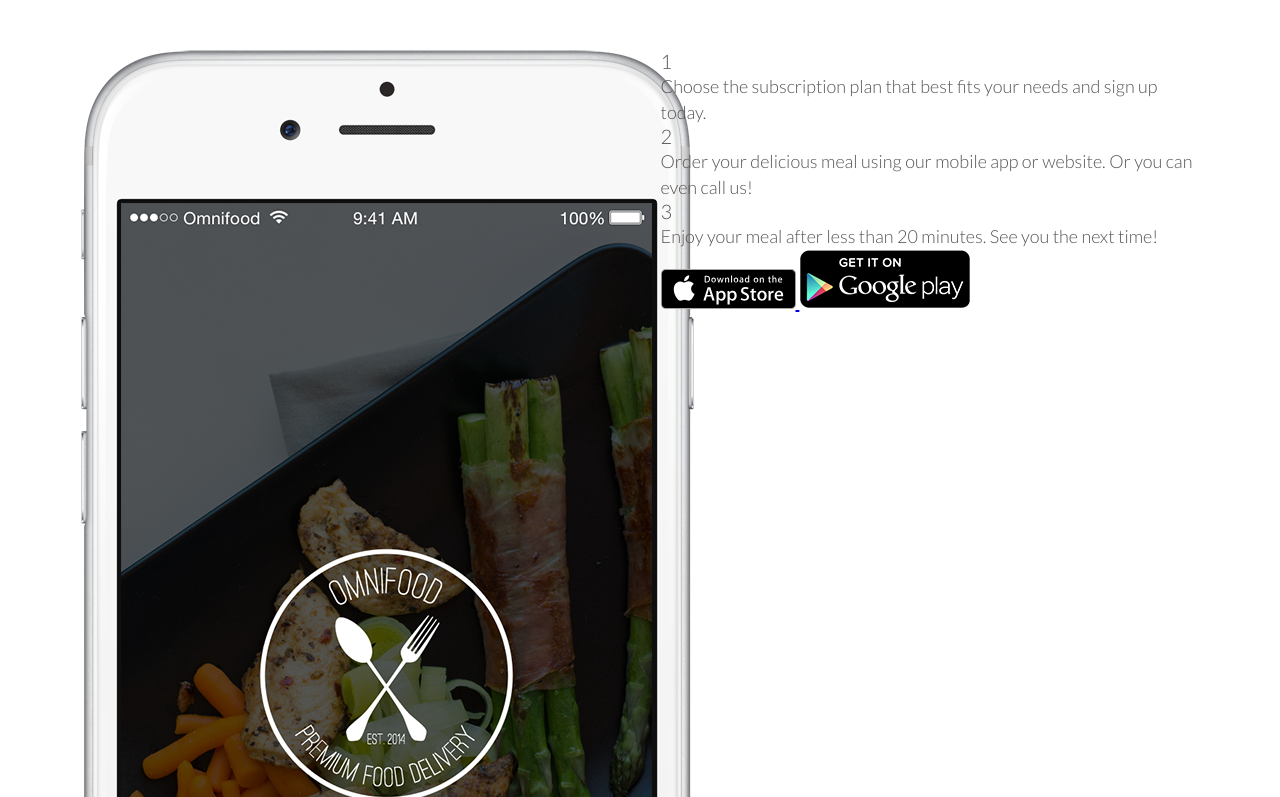
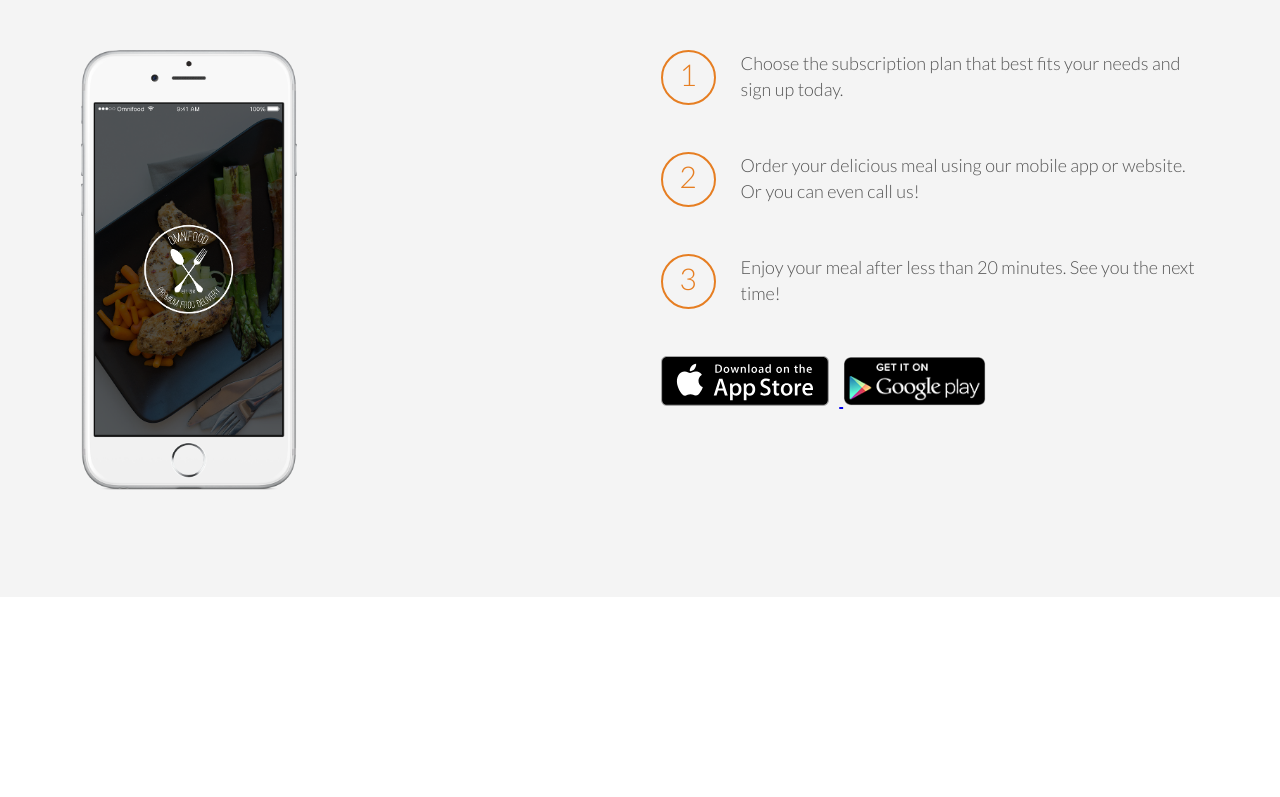
Before and after one commit to pcuvi/Omnifood, a plain HTML site: page omnifood/index.html in a window 1280 px wide. Shown: the part 2075-2872 px from the top of the page. After the commit the page ends 2672 px from the top, so only its background shows below. Drawn offline with Linux system fonts and the light colour scheme; files whose address does not match are found by name.

Commit message:
How it works final steps

```diff
--- a/omnifood/resources/css/style.css
+++ b/omnifood/resources/css/style.css
@@ -21,7 +21,14 @@ html {
 	text-rendering: optimizeLegibility;
 }
 
-
+.clearfix{overflow: auto;
+}
+/*.clearfix{
+    content: '.';
+    clear: both;
+    display: block;
+    height: hidden;
+}*/
 /*-------------------------------------*/
 
 
@@ -265,3 +272,53 @@ header {
     transform: scale(1.03);
 
 }
+
+/*-------------------------------------*/
+
+
+/*HOW IT WORKS*/
+
+
+/*-------------------------------------*/
+.section-steps{
+    background-color:#f4f4f4;
+}
+
+.steps-box:first-child{
+    text-align: right;
+    padding-right: 3%;
+    margin-top: 30px;
+
+}
+.steps-box:last-child{
+    padding-left: 3%;
+
+}
+.app-screen{
+    width: 40%;
+}
+.works-step{
+    margin-bottom: 50px
+}
+.works-step:last-child{
+    margin-bottom: 50px;
+}
+
+.works-step div{
+    color: #e67e22;
+    border: 2px solid #e67e22;
+    display: inline-block;
+    border-radius: 50%;
+    height: 55px;
+    width: 55px;
+    text-align: center;
+    padding: 5px;
+    float: left;
+    font-size: 150%;
+    margin-right: 25px;
+}
+.btn-app img{
+    height: 50px;
+    width: auto;
+    margin-right: 10px
+}
```
